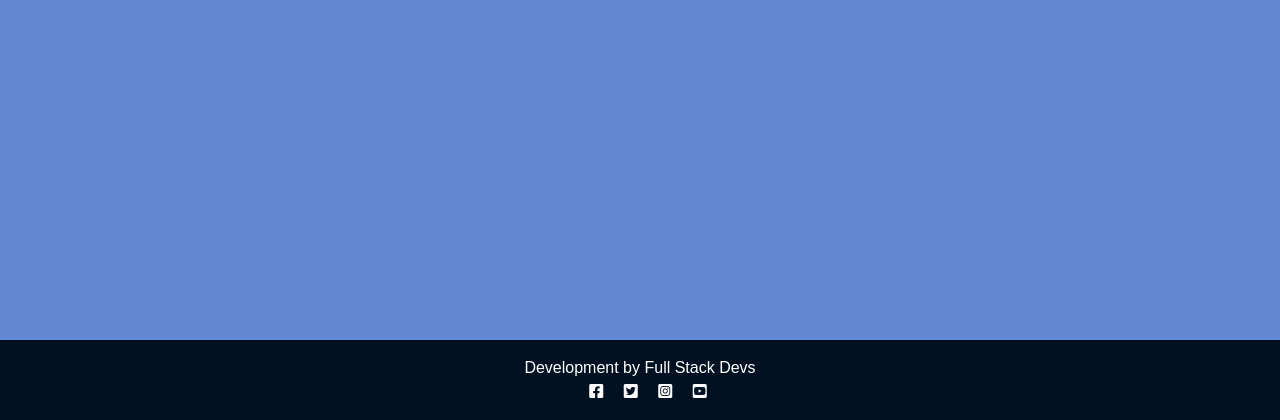
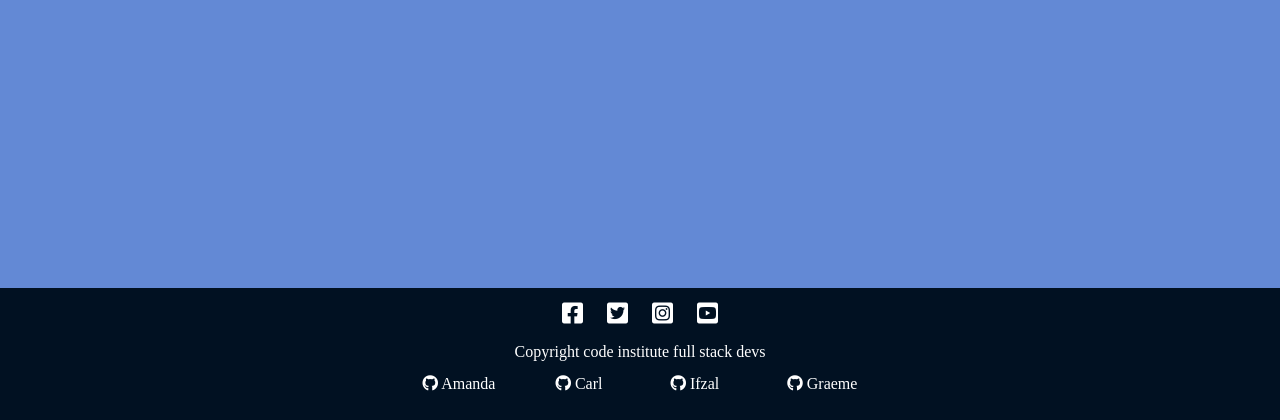
Before and after one commit to AmandaCIdev/love_wellness, a Django app: page / in a window 1280 px wide. Shown: the part 380-800 px from the top of the page. Run offline with Django 4.2, Linux system fonts and the light colour scheme; data that the repository does not hold is empty.

Commit message:
github icon to footer

```diff
--- a/static/css/style.css
+++ b/static/css/style.css
@@ -186,3 +186,13 @@ p {
 .approval {
     color: rgb(207, 229, 13);
 }
+
+/* Footer styling */
+.social-media {
+    font-size: x-large;
+}
+
+.github a {
+    text-decoration: none;
+    color: white;
+}
--- a/templates/base.html
+++ b/templates/base.html
@@ -109,15 +109,36 @@
 
 
     <!-- Footer -->
-    <footer class="footer mt-auto py-3 dark-bg">
-        <p class="m-0 text-center text-white">{% block copyright %}Development by Full Stack
-            Devs{% endblock copyright %}</p>
-        <p class="m-0 text-center text-white"> <i class="fab fa-facebook-square ms-3"></i>
-            <i class="fab fa-twitter-square ms-3"></i>
-            <i class="fab fa-instagram-square ms-3"></i>
-            <i class="fab fa-youtube-square ms-3"></i>
-        </p>
+    <footer class="footer mt-auto py-2 dark-bg">
+        <div class="container">
+            <!-- Social media icons -->
+            <div class="row justify-content-center social-media">
+                <div class="col-auto">
+                    <a href="https://www.facebook.com" target="_blank"><i class="fab fa-facebook-square text-white"></i></a>
+                </div>
+                <div class="col-auto">
+                    <a href="https://twitter.com" target="_blank"><i class="fab fa-twitter-square"></i></a>
+                </div>
+                <div class="col-auto">
+                    <a href="https://www.instagram.com" target="_blank"><i class="fab fa-instagram-square text-white"></i></a>
+                </div>
+                <div class="col-auto">
+                    <a href="https://www.youtube.com" target="_blank"><i class="fab fa-youtube-square text-white"></i></a>
+                </div>
+            </div>
+            <!-- GitHub icons and Copyright -->
+            <div class="container mt-2">
+                <ul class="list-inline github text-center">
+                    <li class="mb-2"> Copyright code institute full stack devs</li>
+                    <li class="list-inline-item"><a href="https://github.com/AmandaCIdev" target="_blank"><i class="fab fa-github"></i> Amanda</a></li>
+                    <li class="list-inline-item ms-5 me-3"><a href="https://github.com/Sparkeeee" target="_blank"><i class="fab fa-github"></i> Carl</a></li>
+                    <li class="list-inline-item ms-5 me-3"><a href="https://github.com/ifzalmalook" target="_blank"><i class="fab fa-github"></i> Ifzal</a></li>
+                    <li class="list-inline-item ms-5"><a href="https://github.com/GrayAdamsonWelsh" target="_blank"><i class="fab fa-github"></i> Graeme</a></li>
+                </ul>
+            </div>
+        </div>
     </footer>
+
 
     <script src="https://cdn.jsdelivr.net/npm/bootstrap@5.0.1/dist/js/bootstrap.bundle.min.js"
         integrity="sha384-gtEjrD/SeCtmISkJkNUaaKMoLD0//ElJ19smozuHV6z3Iehds+3Ulb9Bn9Plx0x4" crossorigin="anonymous">
```
Also changed, not shown: 1 other file.
